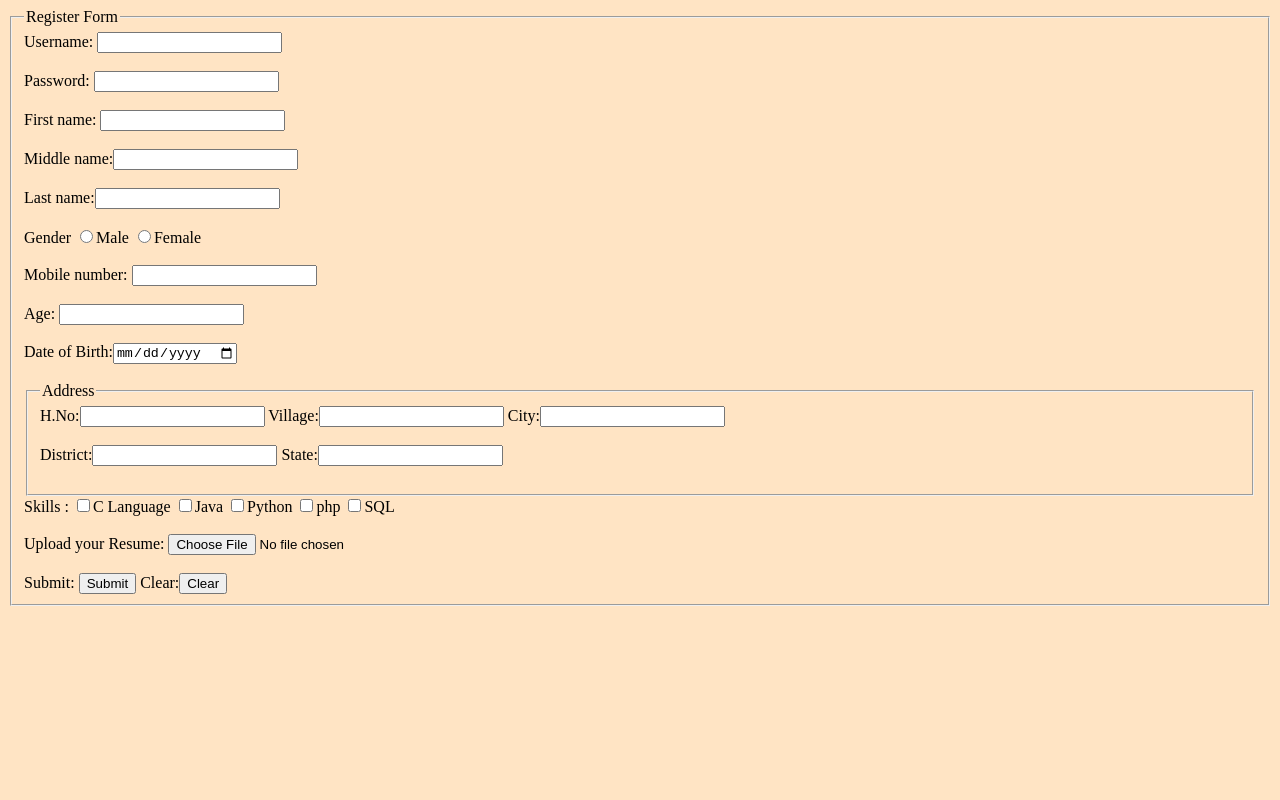
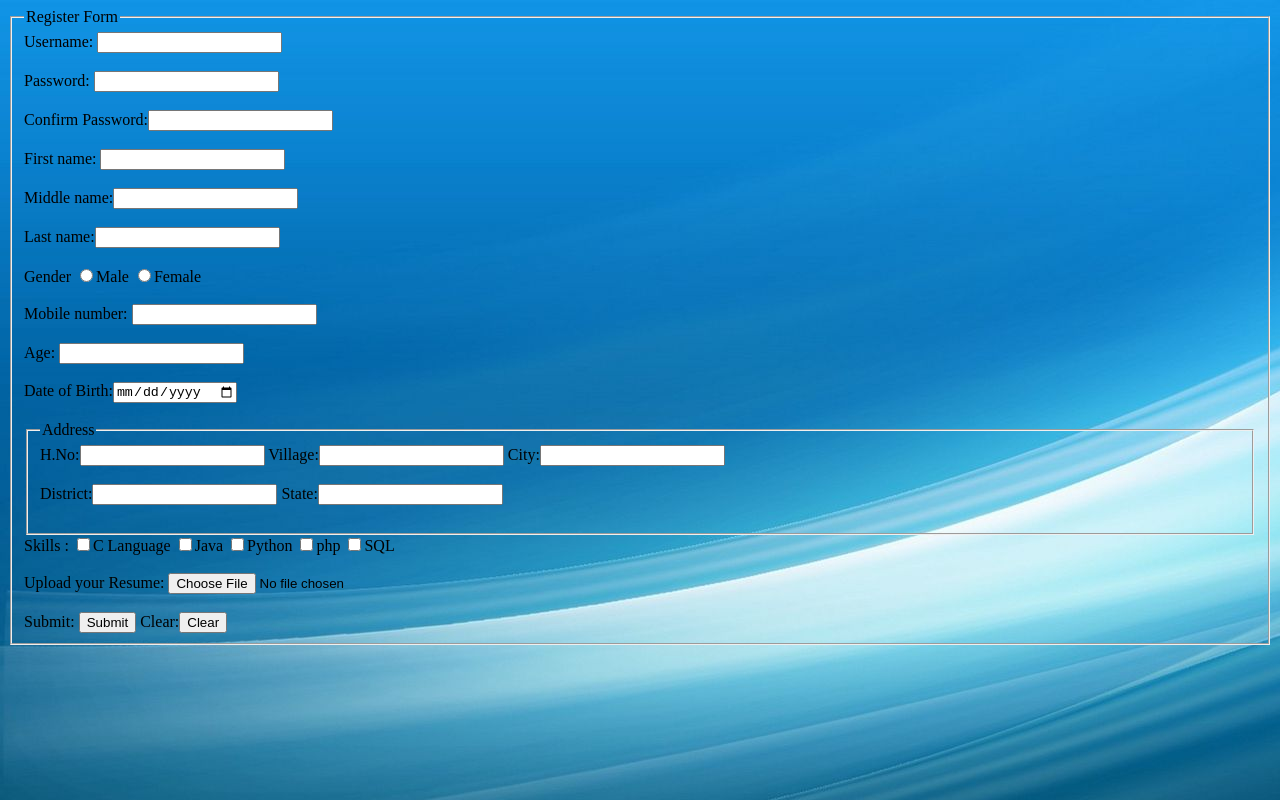
Before and after one commit to gannetejeswar/webdesign, a plain HTML site: page index.html in a window 1280 px wide. Drawn offline with Linux system fonts and the light colour scheme.

Commit message:
add background

```diff
--- a/form.css
+++ b/form.css
@@ -1,5 +1,5 @@
 body{
-    background-color: bisque;
+    background-image:url('./webback.jpg');
 }
 p{
     color:aqua;
--- a/index.html
+++ b/index.html
@@ -5,7 +5,8 @@
  <meta name="viewport" content="width=device-width, initial-scale">
  <title>Document</title>
  <link rel="stylesheet" href="./form.css">
- <link rel="shortcut icon" href="./webdesign/logo.jpg">
+ <link rel="shortcut icon" href="./logo.jpg">
+
 </head>
 <body>
  <form>
@@ -16,6 +17,7 @@
 
  Username: <input type="email" name="user-emil"> <br><br>
  Password: <input type="password"> <br><br>
+ Confirm Password:<input type="password"> <br><br>
 
  First name: <input type="text"><br><br>
  Middle name:<input type="text"><br><br>
```
Also changed, not shown: logo.png (added), webback.jpg (added).
